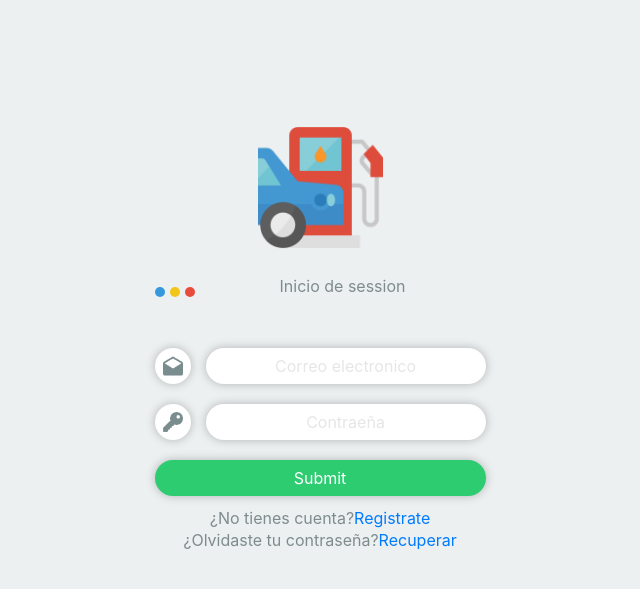
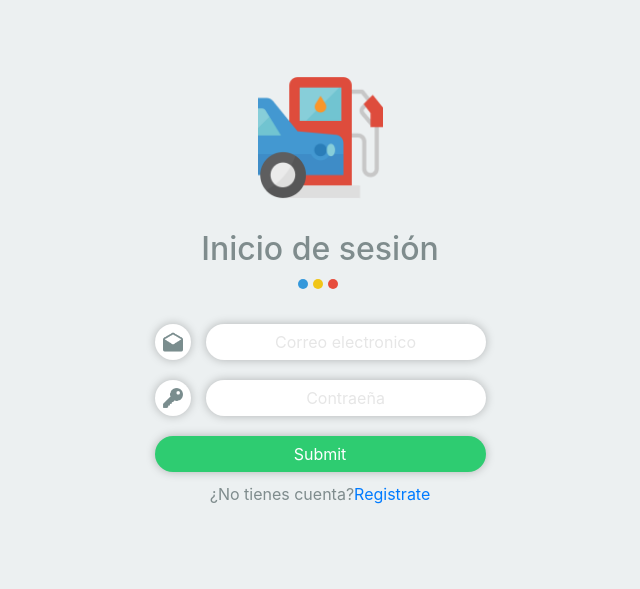
Before and after one commit to LGerardoGV/ProjectDSS, a PHP site: page / in a window 1280 px wide. Shown: the top 589 px of the page, without its empty margins (320-960 px from the left). Run offline with PHP 8.4, Linux system fonts and the light colour scheme.

Commit message:
mejora en las clases en CSS

```diff
--- a/css/estilo_menu.css
+++ b/css/estilo_menu.css
@@ -20,20 +20,22 @@
 		font-size: 15px;
 	}
 
+	.fondoBlanco{ background-color: white;}
 	.fondoAzul{ background-color: #3498DB; }
 	.fondoAmarillo{ background-color: #F1C618; }
 	.fondoRojo{ background-color: #E74C3C }
+	.fondoVerde{ background-color: #2ECC71; }
 	.tex{ float: left; line-height: 36px; }
+	.texBlanco{ color: white; }
 	.texAzul{ color: #3498DB; }
 	.texAmarillo{ color: #F1C618; }
 	.texRojo{ color: #E74C3C; }
 
-	.lineaBlanca{
+	.lineaRdn{
 		border-radius: 18px;
 		height: 36px;
 		width: auto;
 		margin: 36px 0px 36px 18px;
-		background-color: white;
 		padding: 0 15px 0 15px;
 		box-shadow: 0px 0px 10px rgba(0, 0, 0, 0.25); /*TIPO GOOGLE*/
 		/*box-shadow: 5px 5px 10px rgba(0, 0, 0, 0.2);  TIPO GERA*/
@@ -48,9 +50,6 @@
 		transition: 0.3s all;
 	}
 
-	body{
-		background-color: #ECF0F1;
-	}
 	.border{
 		background-color: #ECF0F1;
 		border-color: red 1px;
--- a/index.php
+++ b/index.php
@@ -10,19 +10,15 @@
 			justify-content: center;
 			text-align: center;
 		}
-		.lineaBlanca{
+		.alinCajas{
 			margin: 10px 0px 10px 0px;
 			width: auto;
 			text-align: center;
 
 		}
-		.btnColor{
-			background-color: #2ECC71;
-			color: white;
-		}
 
 		.img>img{
-			margin-top: 125px;
+			margin-top: 75px;
 			width: 125px;
 			height: 125px;
 		}
@@ -40,31 +36,34 @@
 				<div class="img">
 					<img src="img/gas-station.png" alt="">
 				</div>
-				<div class="txt">
+
+				<div style="text-align: center; margin: 30px 0 -10px 0;">
+					<h2>Inicio de sesión</h2>
+				</div>
+				<div class="txt centConten">
 					<br>
 					<div class="cirPeque fondoAzul"></div>
 					<div class="cirPeque fondoAmarillo"></div>
 					<div class="cirPeque fondoRojo"></div>
-					<p>Inicio de session</p>
 				</div>
 
 				<form action="loginBack.php" id="form" method="post">
 					<br>
-					<div class="lineaBlanca" style="width: 36px; padding: 8px;">
+					<div class="lineaRdn fondoBlanco alinCajas" style="width: 36px; padding: 8px;">
 						<img src="img/email.png" style="height: 20px; width: 20px;">
 					</div>
-					<input style="width: 280px; margin-left: 15px;" class="lineaBlanca" type="email" name="correo" placeholder="Correo electronico" id="usuario">
+					<input style="width: 280px; margin-left: 15px;" class="lineaRdn fondoBlanco alinCajas" type="email" name="correo" placeholder="Correo electronico" id="usuario">
 
 					<br>
-					<div class="lineaBlanca" style="width: 36px; padding: 8px;">
+					<div class="lineaRdn fondoBlanco alinCajas" style="width: 36px; padding: 8px;">
 						<img src="img/key.png" style="height: 20px; width: 20px;">
 					</div>
-					<input style="width: 280px; margin-left: 15px;" class="lineaBlanca" type="password" name="password" placeholder="Contraeña" id="pass">
+					<input style="width: 280px; margin-left: 15px;" class="lineaRdn fondoBlanco alinCajas" type="password" name="password" placeholder="Contraeña" id="pass">
 
 
-					<br><input class="lineaBlanca btnColor" style="width: 331px;" type="submit" name="<?php ?>" id="btnLogIn">
+					<br><input class="lineaRdn fondoVerde texBlanco alinCajas" style="width: 331px;" type="submit" name="<?php ?>" id="btnLogIn">
 					<p class="liga">¿No tienes cuenta?<a href="registro.php">Registrate</a></p>
-					<p class="liga" style="margin-top: -18px;">¿Olvidaste tu contraseña?<a href="fContrasena.php">Recuperar</a></p>
+					<!--<p class="liga" style="margin-top: -18px;">¿Olvidaste tu contraseña?<a href="fContrasena.php">Recuperar</a></p>-->
 				</form>
 			</div>
 		</div>
```
